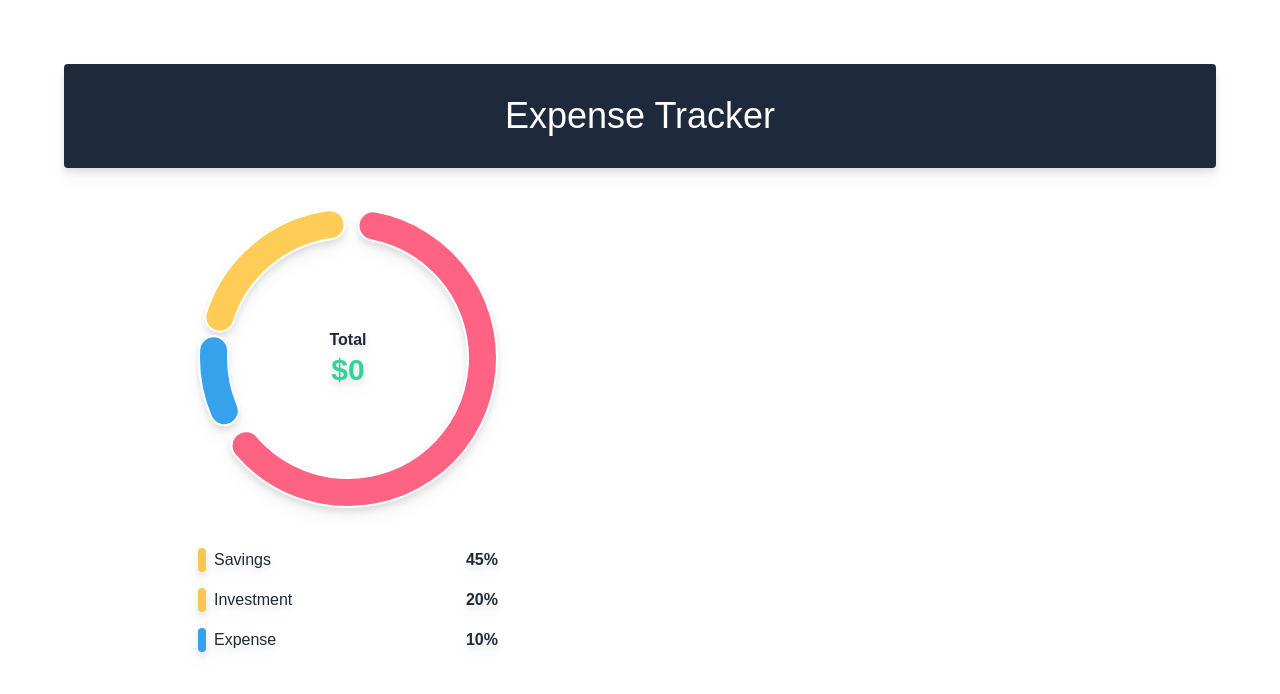
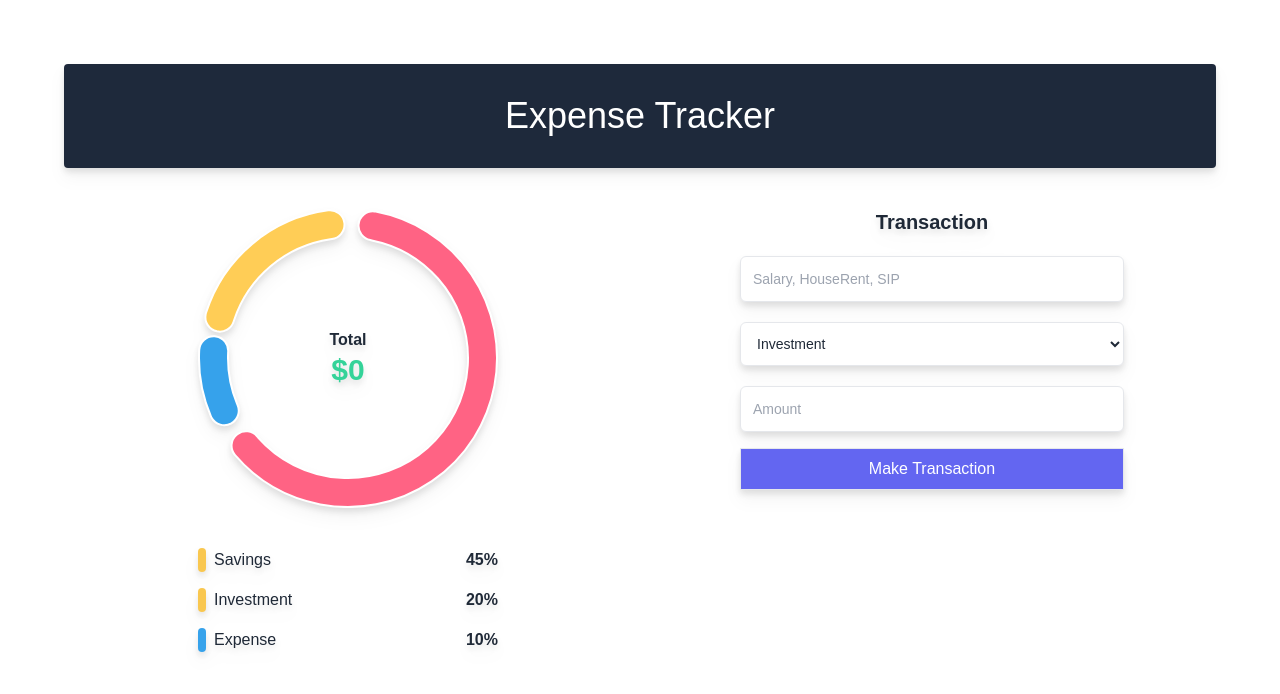
Before and after one commit to chethanBy/expense-tracker, a React (Create React App) app in the folder client/: page / in a window 1280 px wide. Shown: the top 694 px of the page. Built offline with nearby package versions, Linux system fonts and the light colour scheme.

Commit message:
form component done

```diff
--- a/client/src/App.css
+++ b/client/src/App.css
@@ -34,3 +34,9 @@
   margin-left: auto;
   margin-right: auto;
 }
+
+@layer components {
+  .form-input {
+    @apply mt-1 block w-full py-3 px-3 border border-gray-200 bg-white rounded-md focus:outline-none focus:ring-indigo-500 sm:text-sm;
+  }
+}
--- a/client/src/App.js
+++ b/client/src/App.js
@@ -1,5 +1,6 @@
 import "./App.css";
 import Graph from "./components/Graph";
+import Form from "./components/Form";
 
 function App() {
   return (
@@ -13,6 +14,7 @@
           {/* chart */}
           <Graph />
           {/* form */}
+          <Form />
         </div>
       </div>
     </div>
--- /dev/null
+++ b/client/src/components/Form.js
@@ -0,0 +1,41 @@
+import React from "react";
+
+const Form = () => {
+  return (
+    <div className="form max-w-sm mx-auto w-96">
+      <h1 className="font-bold pb-4 text-xl">Transaction</h1>
+      <form id="form" onSubmit={(e) => e.preventDefault()}>
+        <div className="grid gap-4">
+          <div className="input-group">
+            <input
+              type="text"
+              placeholder="Salary, HouseRent, SIP"
+              className="form-input"
+            />
+          </div>
+          <select className="form-input">
+            <option value="Investment" defaultValue>
+              Investment
+            </option>
+            <option value="Expense" defaultValue>
+              Expense
+            </option>
+            <option value="Savings" defaultValue>
+              Savings
+            </option>
+          </select>
+          <div className="input-group">
+            <input type="text" placeholder="Amount" className="form-input" />
+          </div>
+          <div className="submit-btn">
+            <button className="border py-2 text-white bg-indigo-500 w-full">
+              Make Transaction
+            </button>
+          </div>
+        </div>
+      </form>
+    </div>
+  );
+};
+
+export default Form;
```
